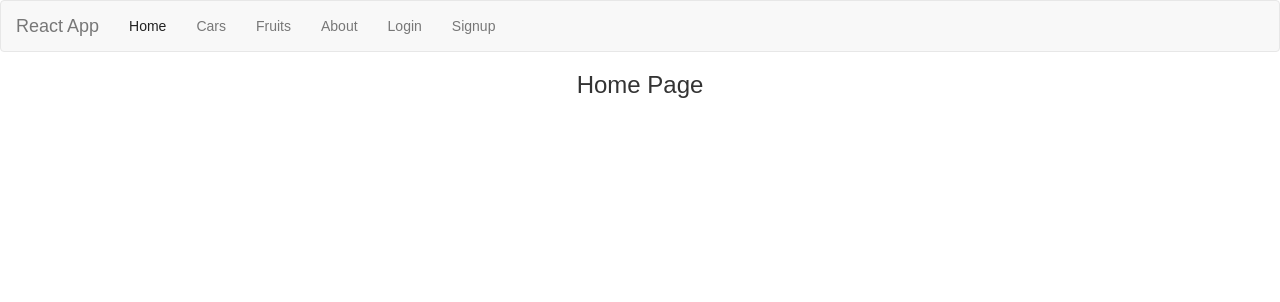
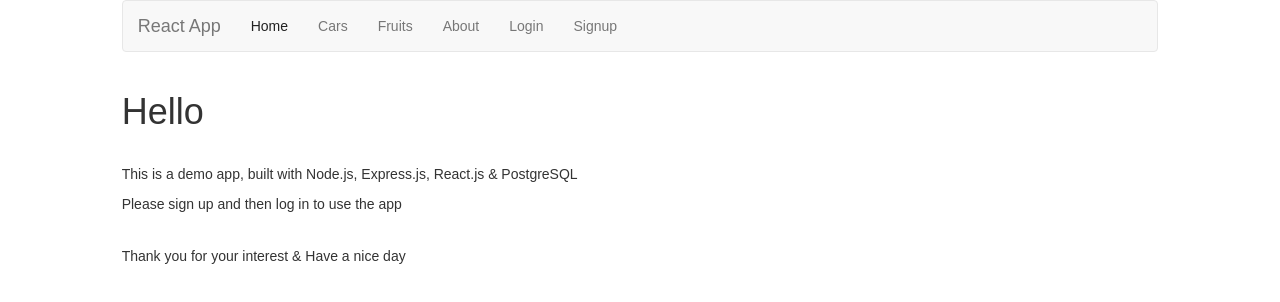
Before and after one commit to burningraven06/pern-app, a React (Create React App) app in the folder react_node_express_app/: page / in a window 1280 px wide. Shown: the top 302 px of the page. Built offline with nearby package versions, Linux system fonts and the light colour scheme; no server answers.

Commit message:
update home page

```diff
--- a/react_node_express_app/src/components/homeComp.js
+++ b/react_node_express_app/src/components/homeComp.js
@@ -5,8 +5,11 @@ export default class HomeComp extends React.Component{
 
    render(){
       return(
-         <div>
-            <h3 className='text-center'>Home Page</h3>
+         <div className='col-sm-10 col-sm-offset-1'>
+          <h1> Hello</h1>
+            <p className='mt32'> This is a demo app, built with Node.js, Express.js, React.js & PostgreSQL </p>
+            <p> Please sign up and then log in to use the app</p>
+            <p className='mt32'> Thank you for your interest & Have a nice day</p>
          </div>
       )
    }
--- a/react_node_express_app/src/components/msgComp.js
+++ b/react_node_express_app/src/components/msgComp.js
@@ -21,7 +21,7 @@ export default class MessageComp extends React.Component{
 
 	render(){
     return (
-     	<div>
+     	<div className='col-sm-10 col-sm-offset-1'>
 				<h4 className='text-center'> Hey {this.state.myMsg} & React App works too</h4>
 			</div>
      	);
--- a/react_node_express_app/src/components/navComp.js
+++ b/react_node_express_app/src/components/navComp.js
@@ -10,6 +10,7 @@ export default class NavbarComp extends React.Component {
   }
   render(){
     return (
+      <div className='col-sm-10 col-sm-offset-1'>
         <nav className='navbar navbar-default'>
             <div className='container-fluid'>
               <div className='navbar-header'>
@@ -40,6 +41,7 @@ export default class NavbarComp extends React.Component {
               </div>
             </div>
         </nav>
+      </div>
     );
   }
 }
```
Also changed, not shown: 7 other files (tests, documents, lock files or other folders). Lines whose indentation alone changed are shown as unchanged.
